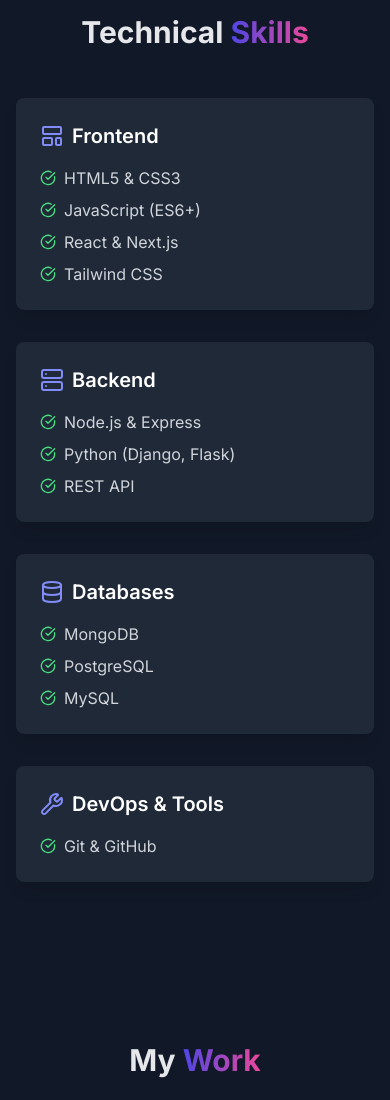
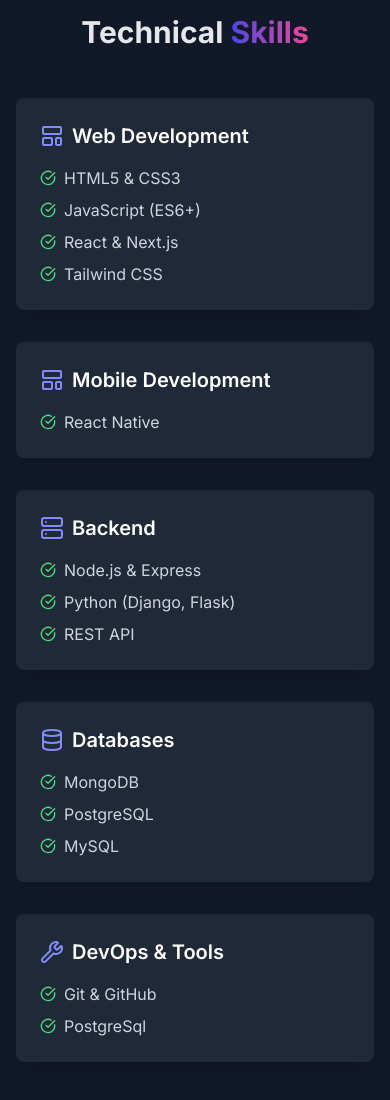
Before and after one commit to Raju-kushwaha1230/Portfolio-Raju, a plain HTML site: page index.html in a window 390 px wide. Shown: the part 1280-2380 px from the top of the page. Drawn offline with nearby package versions, Linux system fonts and the light colour scheme.

Commit message:
Update Frontend title and add Mobile Development section
Added a new section for Mobile Development and updated the Frontend title.

```diff
--- a/index.html
+++ b/index.html
@@ -327,7 +327,7 @@
                 <div class="bg-gray-800 p-6 rounded-lg shadow-lg hover:shadow-indigo-500/30 transition-shadow duration-300"
                     data-aos="fade-up" data-aos-delay="100">
                     <h3 class="text-xl font-semibold text-white mb-4 flex items-center"><i data-lucide="layout-template"
-                            class="w-6 h-6 mr-2 text-indigo-400"></i>Frontend</h3>
+                            class="w-6 h-6 mr-2 text-indigo-400"></i>Web Development</h3>
                     <ul class="space-y-2 text-gray-300">
                         <li class="flex items-center"><i data-lucide="check-circle"
                                 class="w-4 h-4 mr-2 text-green-400"></i>HTML5 & CSS3</li>
@@ -338,6 +338,16 @@
 
                         <li class="flex items-center"><i data-lucide="check-circle"
                                 class="w-4 h-4 mr-2 text-green-400"></i>Tailwind CSS</li>
+                    </ul>
+                </div>
+                 <div class="bg-gray-800 p-6 rounded-lg shadow-lg hover:shadow-indigo-500/30 transition-shadow duration-300"
+                    data-aos="fade-up" data-aos-delay="100">
+                    <h3 class="text-xl font-semibold text-white mb-4 flex items-center"><i data-lucide="layout-template"
+                            class="w-6 h-6 mr-2 text-indigo-400"></i>Mobile Development</h3>
+                    <ul class="space-y-2 text-gray-300">
+                        <li class="flex items-center"><i data-lucide="check-circle"
+                                class="w-4 h-4 mr-2 text-green-400"></i>React Native</li>
+
                     </ul>
                 </div>
                 <!-- Backend -->
@@ -379,6 +389,8 @@
                     <ul class="space-y-2 text-gray-300">
                         <li class="flex items-center"><i data-lucide="check-circle"
                                 class="w-4 h-4 mr-2 text-green-400"></i>Git & GitHub</li>
+                        <li class="flex items-center"><i data-lucide="check-circle"
+                                class="w-4 h-4 mr-2 text-green-400"></i>PostgreSql</li>
 
                     </ul>
                 </div>
```
